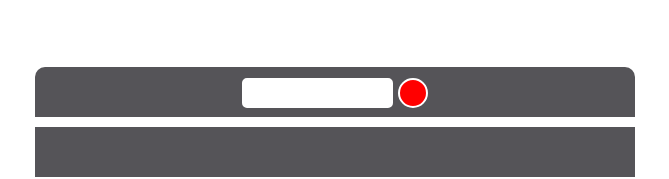
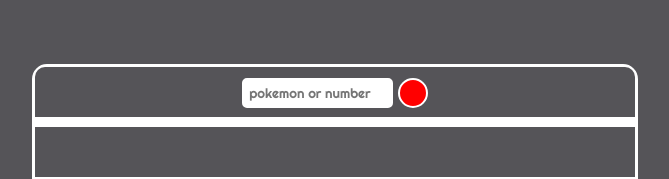
Before and after one commit to willianbrusch/pokewiki, a plain HTML site: page index.html in a window 1280 px wide. Shown: the top 179 px of the page, without its empty margins (416-1085 px from the left). Drawn offline with Linux system fonts and the light colour scheme.

Commit message:
colocando placeholder

```diff
--- a/index.html
+++ b/index.html
@@ -11,7 +11,7 @@
     <div id="container">
 
         <div id="enter">
-            <input type="text" name="name" id="pokemon">
+            <input placeholder="pokemon or number" type="text" name="name" id="pokemon">
             <input type="submit" value=" " id="search">
         </div>
         <header id="header"></header>
--- a/style.css
+++ b/style.css
@@ -4,7 +4,7 @@ body {
     box-sizing: border-box;
     font-family: 'Righteous', cursive;
     font-size: 16px;
-    background: white;
+    background: #555458;
     color: white;
 
 }
```
